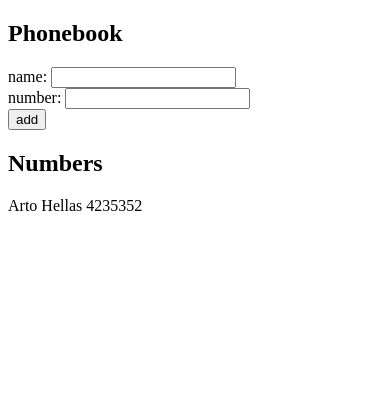
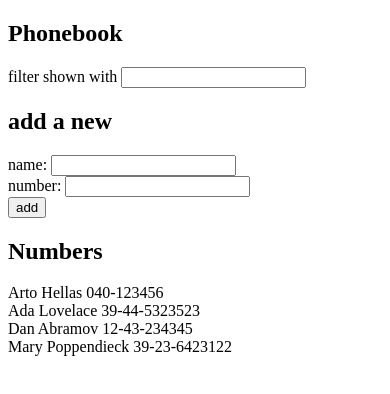
Before and after one commit to aniltimalsina/fullStackOpen-exercise, a React (Vite) app in the folder part2/phonebook/: page / in a window 390 px wide. Shown: the top 394 px of the page. Built offline with nearby package versions, Linux system fonts and the light colour scheme.

Commit message:
complete phonebook step 4

```diff
--- a/part2/phonebook/src/App.jsx
+++ b/part2/phonebook/src/App.jsx
@@ -2,10 +2,15 @@
 
 const App = () => {
   const [persons, setPersons] = useState([
-    { name: "Arto Hellas", number: "4235352" },
+    { name: "Arto Hellas", number: "040-123456", id: 1 },
+    { name: "Ada Lovelace", number: "39-44-5323523", id: 2 },
+    { name: "Dan Abramov", number: "12-43-234345", id: 3 },
+    { name: "Mary Poppendieck", number: "39-23-6423122", id: 4 },
   ]);
   const [newName, setNewName] = useState("");
   const [newNumber, setNewNumber] = useState("");
+  const [filterValue, setFilterValue] = useState("");
+  const [showAll, setShowAll] = useState(true);
 
   const handleSubmit = (event) => {
     event.preventDefault();
@@ -31,9 +36,23 @@
     setNewNumber(currNumber);
   };
 
+  const handleFilter = (event) => {
+    const inputValue = event.target.value;
+    setFilterValue(inputValue);
+    setShowAll(false);
+  };
+
+  const filteredPersons = persons.filter((person) =>
+    person.name.toLowerCase().includes(filterValue)
+  );
+
   return (
     <div>
       <h2>Phonebook</h2>
+      <p>
+        filter shown with <input onChange={handleFilter} />
+      </p>
+      <h2>add a new</h2>
       <form onSubmit={handleSubmit}>
         <div>
           name: <input onChange={handleName} />
@@ -46,13 +65,21 @@
         </div>
       </form>
       <h2>Numbers</h2>
-      {persons.map((person, i) => {
-        return (
-          <div key={i}>
-            {person.name} {person.number}
-          </div>
-        );
-      })}
+      {showAll
+        ? persons.map((person) => {
+            return (
+              <div key={person.id}>
+                {person.name} {person.number}
+              </div>
+            );
+          })
+        : filteredPersons.map((person) => {
+            return (
+              <div key={person.id}>
+                {person.name} {person.number}
+              </div>
+            );
+          })}
     </div>
   );
 };
```
Also changed, not shown: 1 other file (tests, documents, lock files or other folders).
